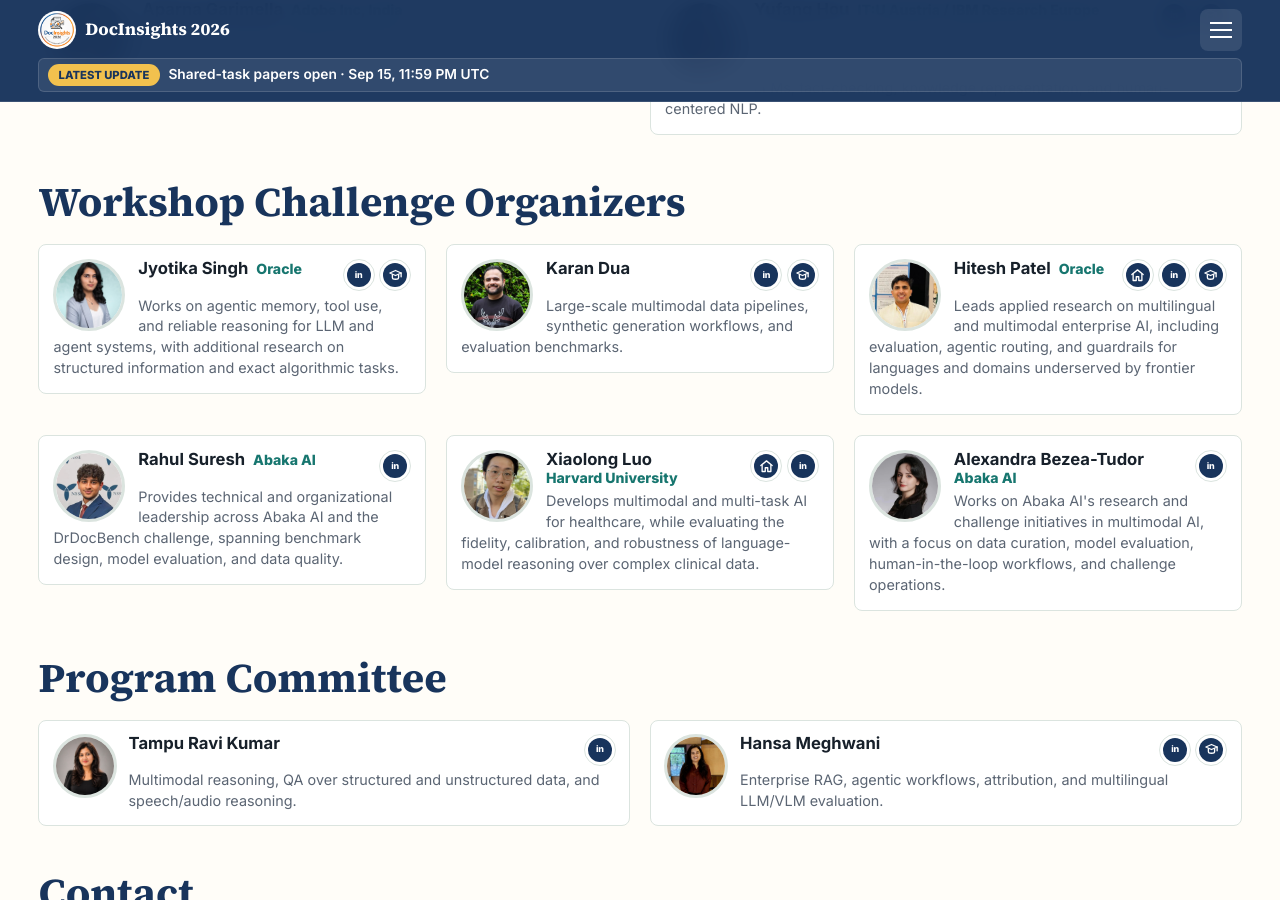
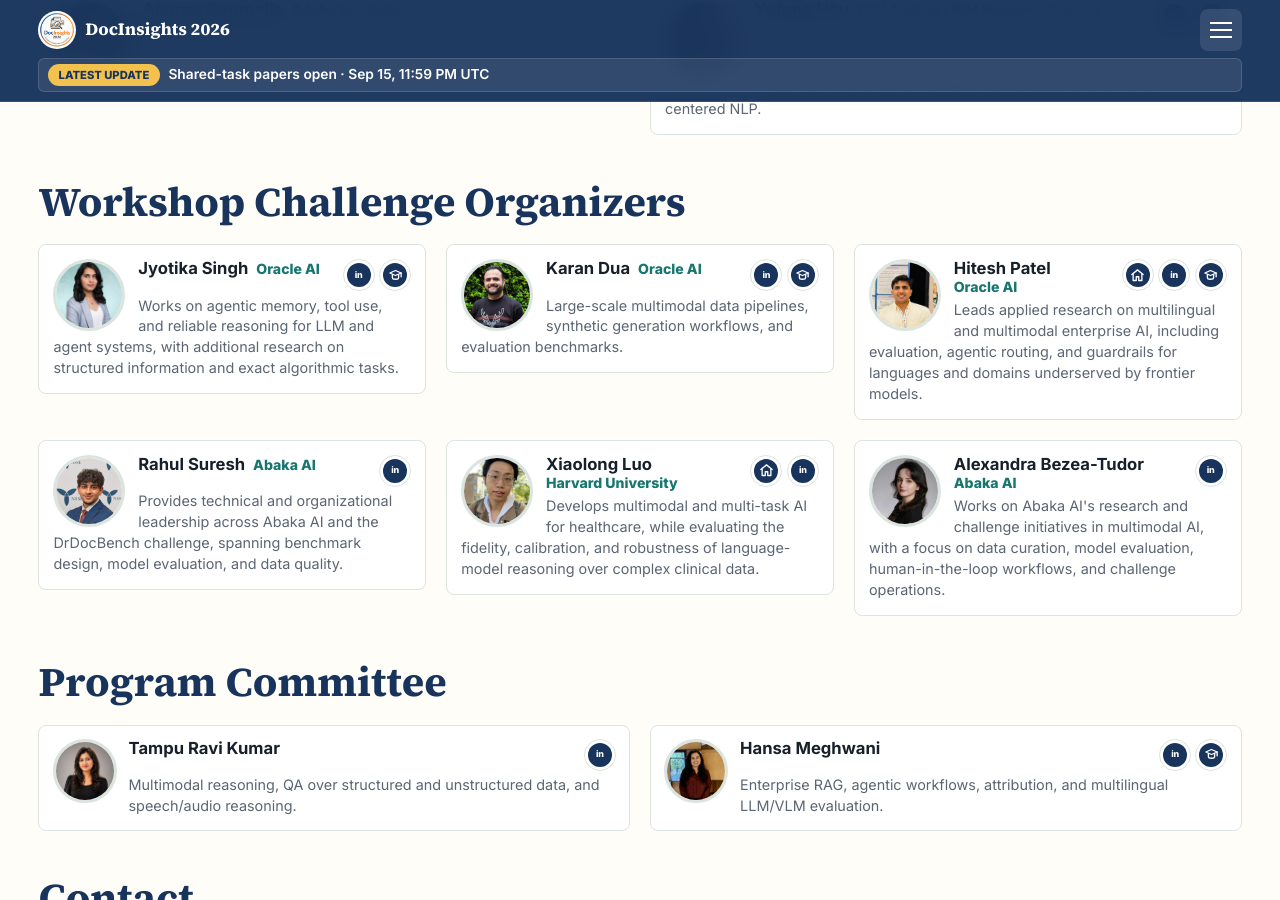
Before and after one commit to docinsights-workshop/docinsights-2026, a Jekyll site: the page built from organizers.md, in a window 1280 px wide and 900 px high, scrolled down 769 px. Built offline with Jekyll 4.4.1, drawn with Linux system fonts in a browser that asks for light colours.

Commit message:
Update Oracle AI organizer affiliations

```diff
--- a/organizers.md
+++ b/organizers.md
@@ -110,7 +110,7 @@
       <div class="person-identity">
         <div class="person-meta-line">
           <h3>Jyotika Singh</h3>
-          <p class="person-affiliation">Oracle</p>
+          <p class="person-affiliation">Oracle AI</p>
         </div>
       </div>
       <div class="person-links" aria-label="Jyotika Singh profile links">
@@ -127,6 +127,7 @@
       <div class="person-identity">
         <div class="person-meta-line">
           <h3>Karan Dua</h3>
+          <p class="person-affiliation">Oracle AI</p>
         </div>
       </div>
       <div class="person-links" aria-label="Karan Dua profile links">
@@ -143,7 +144,7 @@
       <div class="person-identity">
         <div class="person-meta-line">
           <h3>Hitesh Patel</h3>
-          <p class="person-affiliation">Oracle</p>
+          <p class="person-affiliation">Oracle AI</p>
         </div>
       </div>
       <div class="person-links" aria-label="Hitesh Patel profile links">
--- a/scripts/audit_site.py
+++ b/scripts/audit_site.py
@@ -490,6 +490,10 @@
     assert_true("Oracle" in challenge_html, "challenge organizers must identify Oracle")
     assert_true("Abaka AI" in challenge_html, "challenge organizers must identify Abaka AI")
     assert_true(
+        challenge_html.count('<p class="person-affiliation">Oracle AI</p>') == 3,
+        "Jyotika, Karan, and Hitesh must show Oracle AI affiliation",
+    )
+    assert_true(
         challenge_html.count('<p class="person-bio">') == len(challenge_names),
         "each challenge organizer card must include one concise profile-based bio",
     )
```
